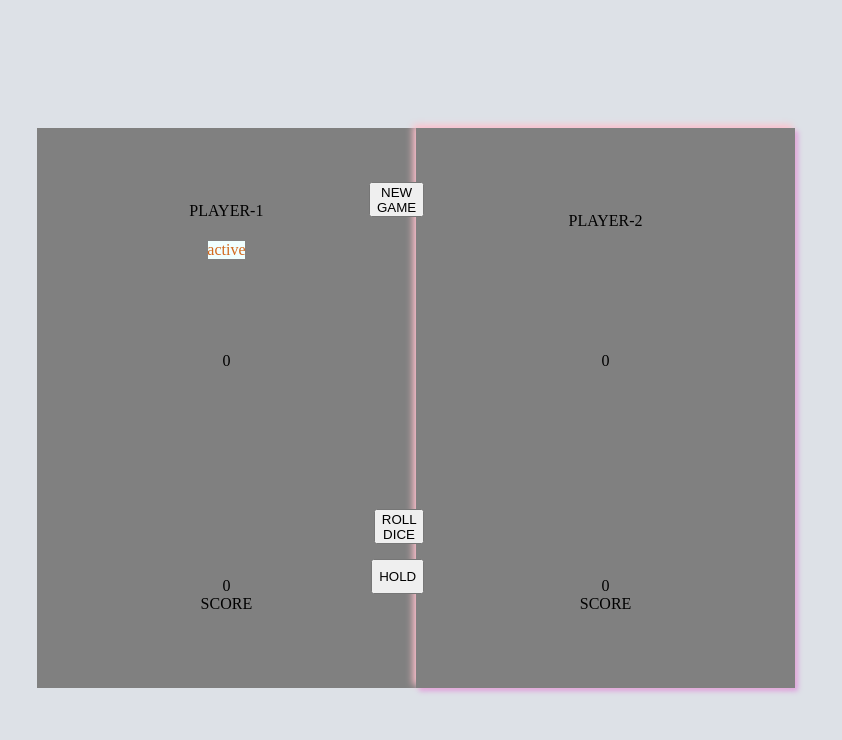
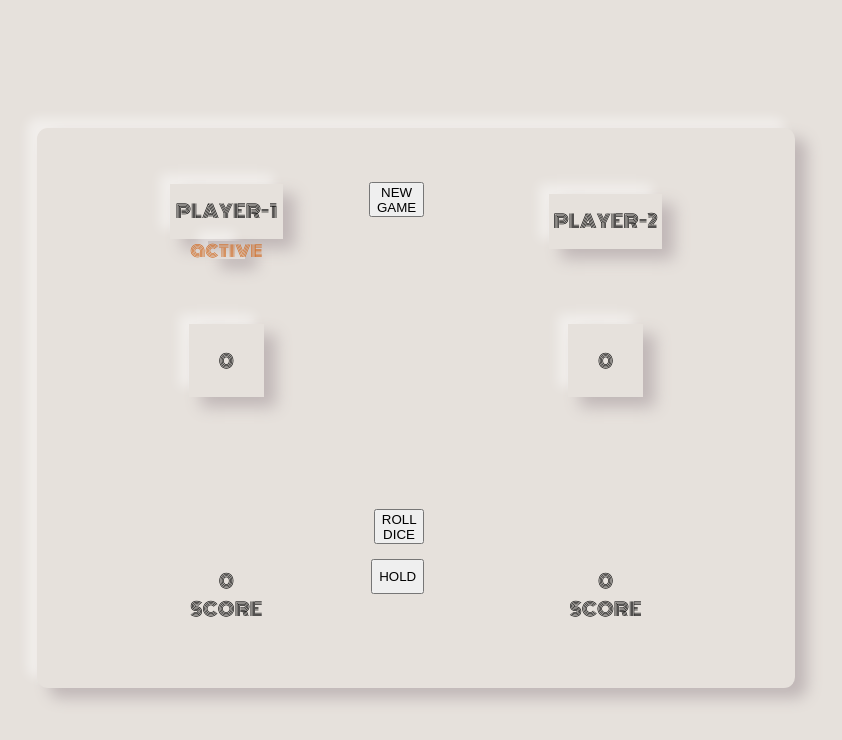
Before and after one commit to ChetanBudhathoki/ChetanBudhathoki.github.io, a plain HTML site: page index.html in a window 1280 px wide. Shown: the whole page, without its empty margins (224-1066 px from the left). Drawn offline with Linux system fonts and the light colour scheme.

Commit message:
modified
modified ui

```diff
--- a/app.css
+++ b/app.css
@@ -1,7 +1,8 @@
 
     /* <style> */
     body{
-        background-color:#dde1e7;
+        /* background-color:#dde1e7; */
+        background-color: rgb(230, 225, 220);
     }
     .wrapper {
         display: flex;
@@ -9,6 +10,7 @@
         align-items: center;
         justify-content: center;
         position: relative;
+
     }
 
     .container {
@@ -20,6 +22,13 @@
         display: flex;
         /* position: relative; */
         /* align-items: center; */
+        background-color: rgb(230, 225, 220);
+        /* border: 2px solid red; */
+        /* box-shadow: -3px -3px 7px #ffffff73, 9px 3px 5px rgba(94, blue, alpha); */
+        box-shadow: 12px 10px 15px rgb(192, 183, 183),-10px -10px 11px #ffffff73;
+        border-radius: 11px;
+        font-family: 'Monoton', cursive;
+        font-size: large;
     }
 
     .innercontainer {
@@ -35,11 +44,11 @@
         /* background-color: indianred; */
         /* background-color:rgb(134, 75, 134); */
         /* background-color:#dde1e7; */
-        background-color: grey;
+        /* background-color: grey; */
         text-align: center;
         display: flex;
         flex-direction: column;
-        box-shadow: -3px -3px 7px #ffffff73, 3px 3px 5px rgba(94, , blue, alpha);
+        box-shadow: -3px -3px 7px #ffffff73, 3px 3px 5px rgba(94, blue, alpha);
     }
 
     .pannel {
@@ -64,6 +73,7 @@
         justify-content: center;
         align-items: center;
         margin: 1px;
+        box-shadow: 12px 10px 15px rgb(192, 183, 183),-10px -10px 11px #ffffff73;
 
 
 
@@ -82,6 +92,7 @@
         display: flex;
         justify-content: center;
         align-items: center;
+        box-shadow: 12px 10px 15px rgb(192, 183, 183),-10px -10px 11px #ffffff73;
 
     }
 
@@ -98,6 +109,7 @@
         /* margin: 1px; */
         /* position: absolute; */
         /* top: 10px; */
+        /* box-shadow: 12px 10px 15px rgb(192, 183, 183),-10px -10px 11px #ffffff73; */
     }
 
     #once {
@@ -107,7 +119,7 @@
     #once-1{
         width: 10%;
         height: 10%;
-        background-color:azure;
+        /* background-color:azure; */
         color: chocolate;
     }
 
@@ -120,11 +132,11 @@
         /* background-color: indianred */
         /* background-color: rgb(235, 219, 219); */
         /* background-color: rgb(182, 174, 174); */
-        background-color: grey;
+        /* background-color: grey; */
         text-align: center;
         display: flex;
         flex-direction: column;
-        box-shadow: -3px -3px 7px pink, 3px 3px 5px plum;
+        /* box-shadow: -3px -3px 7px pink, 3px 3px 5px plum;  */
     }
 
     .pannel {
@@ -236,7 +248,7 @@
     }
 
     .active{
-        background-color:azure;
+        /* background-color:azure; */
         color: chocolate;
     }
 /* </style> */
--- a/appy.js
+++ b/appy.js
@@ -50,7 +50,7 @@ document.querySelector('.ass').addEventListener('click', function () {
         if (player1) {
             scores[0] = scores[0] + roundscore;
             document.querySelector('.two').textContent = scores[0];
-            if (scores[0] >= 20) {
+            if (scores[0] >= 100) {
                 document.querySelector('.PLAYER-1').textContent = 'WINNER!';
                 document.querySelector('#pani').style.display = 'none';
                 document.querySelector('#once').style.display = 'none';
@@ -67,7 +67,7 @@ document.querySelector('.ass').addEventListener('click', function () {
         else {
             scores[1] = scores[1] + roundscore;
             document.querySelector('#what').textContent = scores[1];
-            if (scores[1] >= 20) {
+            if (scores[1] >= 100) {
                 document.querySelector('.PLAYER-2').textContent = 'WINNER!';
                 document.querySelector('#pani').style.display = 'none';
                 document.querySelector('#once-1').style.display = 'none';
--- a/index.html
+++ b/index.html
@@ -6,6 +6,7 @@
     <meta name="viewport" content="width=device-width, initial-scale=1.0">
     <meta http-equiv="X-UA-Compatible" content="ie=edge">
     <link rel="stylesheet" href="app.css">
+    <link href="https://fonts.googleapis.com/css2?family=Monoton&display=swap" rel="stylesheet">
     <title>Document</title>
 </head>
 
```
